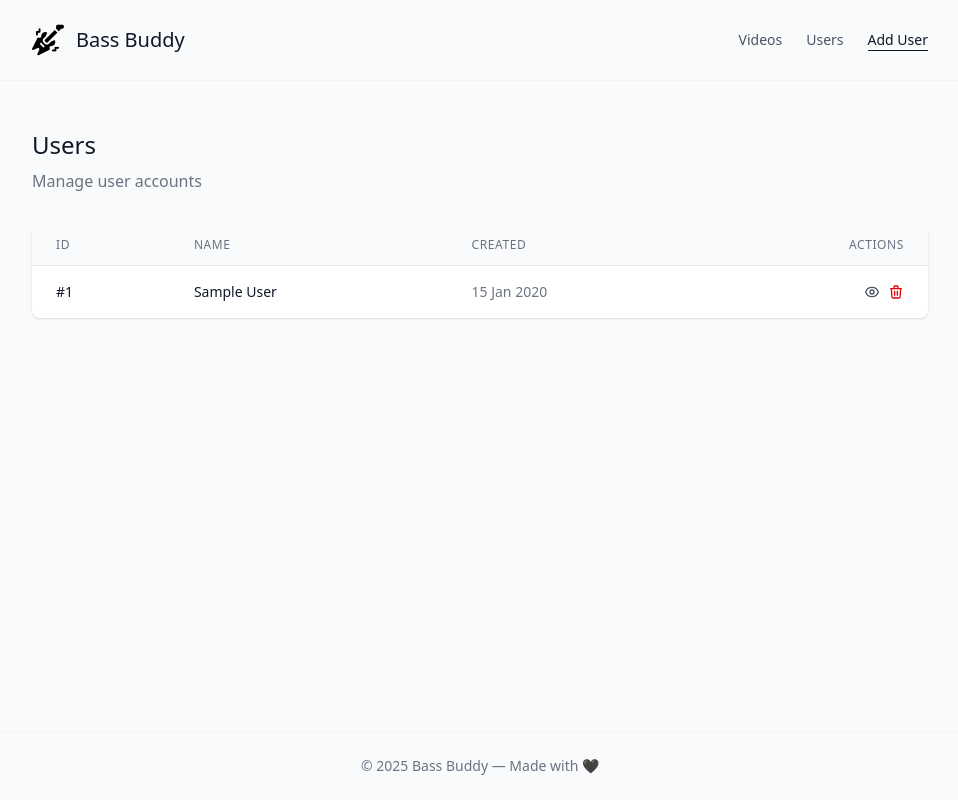
After one commit to ludoguenet/buddy-bass, a Node project: template views/users/index.hbs in a window 1280 px wide. The commit adds this page. Shown: the whole page, without its empty margins (160-1118 px from the left). Run offline with Node 20 templates, Linux system fonts and the light colour scheme; the template is opened without the code that fills it: most values are stand-ins (such as "Sample title", 1, 10 or a date in 2020); some libraries are stand-ins or nearby versions.

Commit message:
fix: added active link/ users crud

```diff
--- a/src/dto/create-video/create-video.ts
+++ b/src/dto/create-video/create-video.ts
@@ -9,5 +9,5 @@ export class CreateVideo {
 
   @IsString()
   @IsOptional()
-  link: string;
+  path: string;
 }
--- a/src/main.ts
+++ b/src/main.ts
@@ -4,6 +4,7 @@ import { NestExpressApplication } from '@nestjs/platform-express';
 import { join } from 'path';
 import * as hbs from 'hbs';
 import { ValidationPipe } from '@nestjs/common';
+import { registerHandlebarsHelpers } from './helpers/handlebars.helpers';
 
 async function bootstrap() {
   const app = await NestFactory.create<NestExpressApplication>(AppModule);
@@ -19,6 +20,15 @@ async function bootstrap() {
   // Register partials directory
   hbs.registerPartials(join(__dirname, '..', 'views/partials'));
 
+  // Register Handlebars helpers
+  registerHandlebarsHelpers();
+
+  // Add middleware to pass current path to all views and partials
+  app.use((req, res, next) => {
+    res.locals.currentPath = req.path;
+    next();
+  });
+
   await app.listen(process.env.PORT ?? 3000);
 }
 bootstrap();
--- a/src/user/user.service.ts
+++ b/src/user/user.service.ts
@@ -2,6 +2,7 @@ import { Injectable } from '@nestjs/common';
 import { InjectRepository } from '@nestjs/typeorm';
 import { Repository } from 'typeorm';
 import { User } from './user.entity';
+import { CreateUser } from 'src/dto/create-user/create-user';
 
 @Injectable()
 export class UserService {
@@ -18,6 +19,11 @@ export class UserService {
     return this.usersRepository.findOneBy({ id });
   }
 
+  async create(createUserDto: CreateUser): Promise<User> {
+    const user = this.usersRepository.create(createUserDto);
+    return await this.usersRepository.save(user);
+  }
+
   async remove(id: number): Promise<void> {
     await this.usersRepository.delete(id);
   }
--- a/src/video/video.entity.ts
+++ b/src/video/video.entity.ts
@@ -13,7 +13,7 @@ export class Video {
   description: string;
 
   @Column()
-  link: string;
+  path: string;
 
   @ManyToOne((type) => User, (user) => user.videos)
   user: User;
--- a/src/video/video.interface.ts
+++ b/src/video/video.interface.ts
@@ -2,5 +2,5 @@ export interface Video {
   id: number;
   title: string;
   description: string;
-  link: string;
+  path: string;
 }
--- a/views/layout.hbs
+++ b/views/layout.hbs
@@ -7,7 +7,7 @@
     <title>App - {{#if title}}{{title}}{{else}}{{myTitle}}{{/if}}</title>
   </head>
   <body class="min-h-screen bg-gray-50 flex flex-col">
-    {{> navbar}}
+    {{> navbar currentPath=currentPath}}
     <main class="flex-1 flex justify-center px-4 py-12">
       <div class="w-full max-w-4xl">
         {{{body}}}
--- a/views/partials/footer.hbs
+++ b/views/partials/footer.hbs
@@ -1,3 +1,3 @@
 <footer class="py-6 text-center text-gray-500 text-sm border-t border-gray-100 mt-12">
-  <p>&copy; 2023 Bass Buddy &mdash; Made with <span class="text-gray-400">&hearts;</span></p>
+  <p>&copy; 2025 Bass Buddy &mdash; Made with 🖤</p>
 </footer>
--- a/views/partials/navbar.hbs
+++ b/views/partials/navbar.hbs
@@ -1,8 +1,14 @@
 <header class="py-6 px-4 border-b border-gray-100">
-  <div class="max-w-4xl mx-auto flex items-center gap-3">
-    <a href="/">
-      <img src="/img/logo.png" alt="Bass Buddy Logo" class="w-8 h-8 inline" />
-      <h1 class="text-2xl font-medium text-gray-900 inline">Bass Buddy</h1>
+  <div class="max-w-4xl mx-auto flex items-center justify-between">
+    <a href="/" class="flex items-center gap-3 hover:opacity-90 transition-opacity">
+      <img src="/img/logo.png" alt="Bass Buddy Logo" class="size-8" />
+      <h1 class="text-xl font-medium text-gray-900">Bass Buddy</h1>
     </a>
+
+    <nav class="flex items-center gap-6">
+      <a href="/videos" class="text-sm {{#if (isActive '/videos')}}text-gray-900 font-medium{{else}}text-gray-600 hover:text-gray-900{{/if}} transition-colors">Videos</a>
+      <a href="/users" class="text-sm {{#if (isActive '/users')}}text-gray-900 font-medium{{else}}text-gray-600 hover:text-gray-900{{/if}} transition-colors">Users</a>
+      <a href="/users/register" class="text-sm font-medium {{#if (isActive '/users/register')}}text-gray-900 border-b border-gray-900{{else}}text-gray-900 hover:text-gray-600 border-b border-gray-900 hover:border-gray-600{{/if}} transition-colors">Add User</a>
+    </nav>
   </div>
 </header>
--- /dev/null
+++ b/views/users/index.hbs
@@ -0,0 +1,106 @@
+<div class="space-y-8">
+    <header class="flex items-center justify-between">
+        <div>
+            <h2 class="text-2xl font-light text-gray-900">Users</h2>
+            <p class="mt-2 text-gray-500">Manage user accounts</p>
+        </div>
+    </header>
+
+    {{#if users.length}}
+        <div class="bg-white rounded-lg shadow overflow-hidden">
+            <div class="overflow-x-auto">
+                <table class="min-w-full divide-y divide-gray-200">
+                    <thead class="bg-gray-50">
+                        <tr>
+                            <th class="px-6 py-3 text-left text-xs font-medium text-gray-500 uppercase tracking-wider">
+                                ID
+                            </th>
+                            <th class="px-6 py-3 text-left text-xs font-medium text-gray-500 uppercase tracking-wider">
+                                Name
+                            </th>
+                            <th class="px-6 py-3 text-left text-xs font-medium text-gray-500 uppercase tracking-wider">
+                                Created
+                            </th>
+                            <th class="px-6 py-3 text-right text-xs font-medium text-gray-500 uppercase tracking-wider">
+                                Actions
+                            </th>
+                        </tr>
+                    </thead>
+                    <tbody class="bg-white divide-y divide-gray-200">
+                        {{#each users}}
+                        <tr class="hover:bg-gray-50">
+                            <td class="px-6 py-4 whitespace-nowrap text-sm text-gray-900">
+                                #{{this.id}}
+                            </td>
+                            <td class="px-6 py-4 whitespace-nowrap">
+                                <div class="text-sm font-medium text-gray-900">
+                                    {{this.firstName}} {{this.lastName}}
+                                </div>
+                            </td>
+                            <td class="px-6 py-4 whitespace-nowrap text-sm text-gray-500">
+                                {{#if this.createdAt}}
+                                    {{this.createdAt}}
+                                {{else}}
+                                    Recently
+                                {{/if}}
+                            </td>
+                            <td class="px-6 py-4 whitespace-nowrap text-right text-sm font-medium">
+                                <div class="flex items-center justify-end gap-2">
+                                    <a href="/users/{{this.id}}" class="text-gray-600 hover:text-gray-900 transition-colors">
+                                        <svg class="w-4 h-4" fill="none" stroke="currentColor" viewBox="0 0 24 24">
+                                            <path stroke-linecap="round" stroke-linejoin="round" stroke-width="2" d="M15 12a3 3 0 11-6 0 3 3 0 016 0z" />
+                                            <path stroke-linecap="round" stroke-linejoin="round" stroke-width="2" d="M2.458 12C3.732 7.943 7.523 5 12 5c4.478 0 8.268 2.943 9.542 7-1.274 4.057-5.064 7-9.542 7-4.477 0-8.268-2.943-9.542-7z" />
+                                        </svg>
+                                    </a>
+                                    <button type="button" onclick="deleteUser({{this.id}})" class="text-red-600 hover:text-red-900 transition-colors">
+                                        <svg class="w-4 h-4" fill="none" stroke="currentColor" viewBox="0 0 24 24">
+                                            <path stroke-linecap="round" stroke-linejoin="round" stroke-width="2" d="M19 7l-.867 12.142A2 2 0 0116.138 21H7.862a2 2 0 01-1.995-1.858L5 7m5 4v6m4-6v6m1-10V4a1 1 0 00-1-1h-4a1 1 0 00-1 1v3M4 7h16" />
+                                        </svg>
+                                    </button>
+                                </div>
+                            </td>
+                        </tr>
+                        {{/each}}
+                    </tbody>
+                </table>
+            </div>
+        </div>
+    {{else}}
+        <div class="text-center py-12">
+            <svg class="mx-auto h-12 w-12 text-gray-400" fill="none" stroke="currentColor" viewBox="0 0 24 24">
+                <path stroke-linecap="round" stroke-linejoin="round" stroke-width="2" d="M12 4.354a4 4 0 110 5.292M15 21H3v-1a6 6 0 0112 0v1zm0 0h6v-1a6 6 0 00-9-5.197m13.5-9a2.5 2.5 0 11-5 0 2.5 2.5 0 015 0z" />
+            </svg>
+            <h3 class="mt-2 text-sm font-medium text-gray-900">No users</h3>
+            <p class="mt-1 text-sm text-gray-500">Get started by creating a new user.</p>
+            <div class="mt-6">
+                <a href="/users/register" class="inline-flex items-center px-4 py-2 border border-transparent shadow-sm text-sm font-medium rounded-md text-white bg-gray-900 hover:bg-gray-800 focus:outline-none focus:ring-2 focus:ring-offset-2 focus:ring-gray-900">
+                    <svg class="-ml-1 mr-2 h-5 w-5" fill="none" stroke="currentColor" viewBox="0 0 24 24">
+                        <path stroke-linecap="round" stroke-linejoin="round" stroke-width="2" d="M12 6v6m0 0v6m0-6h6m-6 0H6" />
+                    </svg>
+                    Add User
+                </a>
+            </div>
+        </div>
+    {{/if}}
+</div>
+
+<script>
+    function deleteUser(userId) {
+        if (confirm('Are you sure you want to delete this user? This action cannot be undone.')) {
+            fetch(`/users/${userId}`, {
+                method: 'DELETE',
+            })
+            .then(response => {
+                if (response.ok) {
+                    window.location.reload();
+                } else {
+                    alert('Failed to delete user. Please try again.');
+                }
+            })
+            .catch(error => {
+                console.error('Error:', error);
+                alert('An error occurred. Please try again.');
+            });
+        }
+    }
+</script>
```
Also changed, not shown: src/dto/create-user/create-user.ts (added, +13 -0 lines), src/dto/create-user/create-video.spec.ts (added, +7 -0 lines), src/helpers/handlebars.helpers.ts (added, +31 -0 lines), src/user/user.controller.ts (+62 -3 lines), src/video/video.controller.ts (+4 -4 lines), views/users/register.hbs (added, +39 -0 lines), views/users/success.hbs (added, +29 -0 lines), public/css/app.css, public/img/logo.png, 1 other file.
